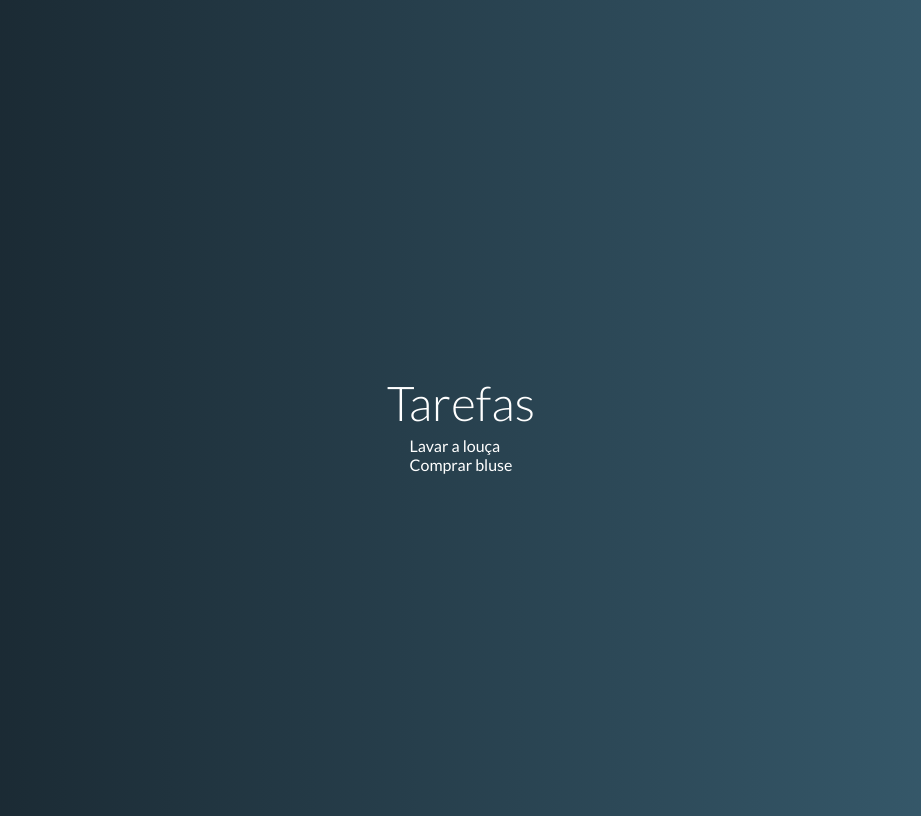
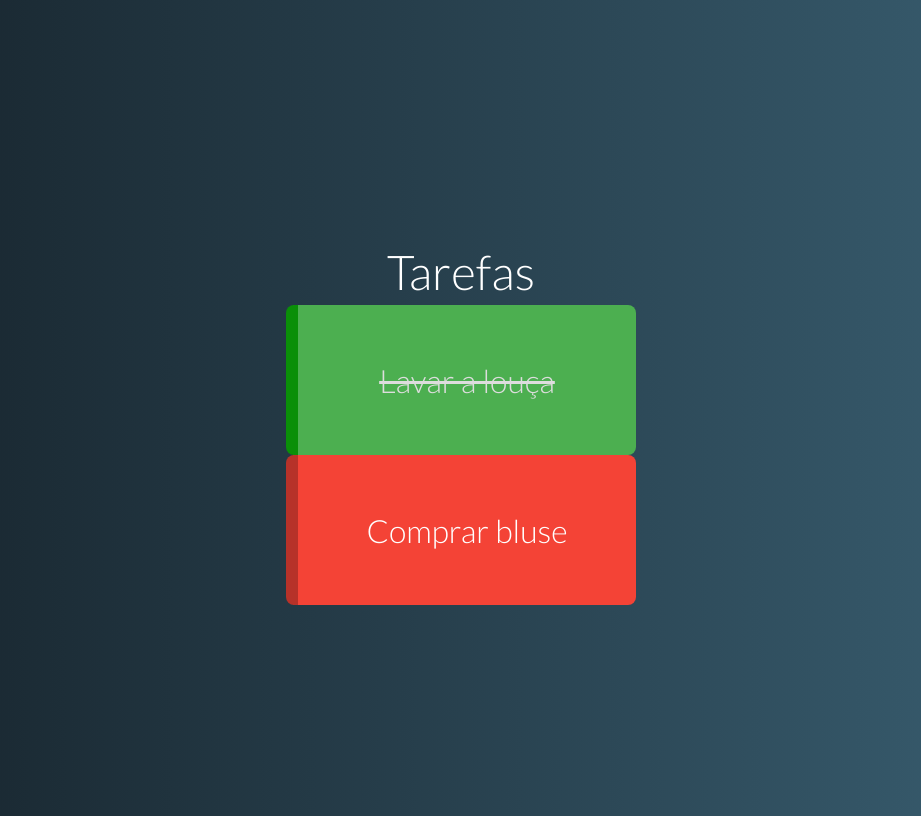
Before and after one commit to JonathanRamosNascimento/to-do-vuejs, a Vue app: page / in a window 1280 px wide. Shown: the whole page, without its empty margins (179-1100 px from the left). Built offline with nearby package versions, Linux system fonts and the light colour scheme.

Commit message:
creating the task component and starting to change the look of the tasks

```diff
--- /dev/null
+++ b/src/components/Task.vue
@@ -0,0 +1,50 @@
+<template>
+  <div class="task" :class="stateClass">
+      <p>{{ task.name }}</p>
+  </div>
+</template>
+
+<script>
+export default {
+    props: {
+        task: {type: Object, required: true}
+    },
+    computed: {
+        stateClass() {
+            return {
+                pending: this.task.pending,
+                done: !this.task.pending
+            }
+        }
+    }
+}
+</script>
+
+<style>
+    .task {
+        box-sizing: border-box;
+        width: 350px;
+        height: 150px;
+        padding: 10px;
+        border-radius: 8px;
+        font-size: 2rem;
+        font-weight: 300;
+        cursor: pointer;
+        user-select: none;
+        display: flex;
+        justify-content: center;
+        align-items: center;
+    }
+
+    .pending {
+        border-left: 12px solid #B73229;
+        background-color: #F44336;
+    }
+
+    .done {
+        color: #DDD;
+        border-left: 12px solid #0A8F08;
+        background-color: #4CAF50;
+        text-decoration: line-through;
+    }
+</style>
--- a/src/components/TaskGrid.vue
+++ b/src/components/TaskGrid.vue
@@ -1,13 +1,15 @@
 <template>
   <div class="tasks">
       <template>
-          <div v-for="task in tasks" :key="task.name">{{ task.name }}</div>
+          <Task v-for="task in tasks" :key="task.name" :task="task"></Task>
       </template>
   </div>
 </template>
 
 <script>
+import Task from './Task.vue'
 export default {
+    components: { Task },
     props: {
         tasks: {type: Array, required: true}
     }
```
